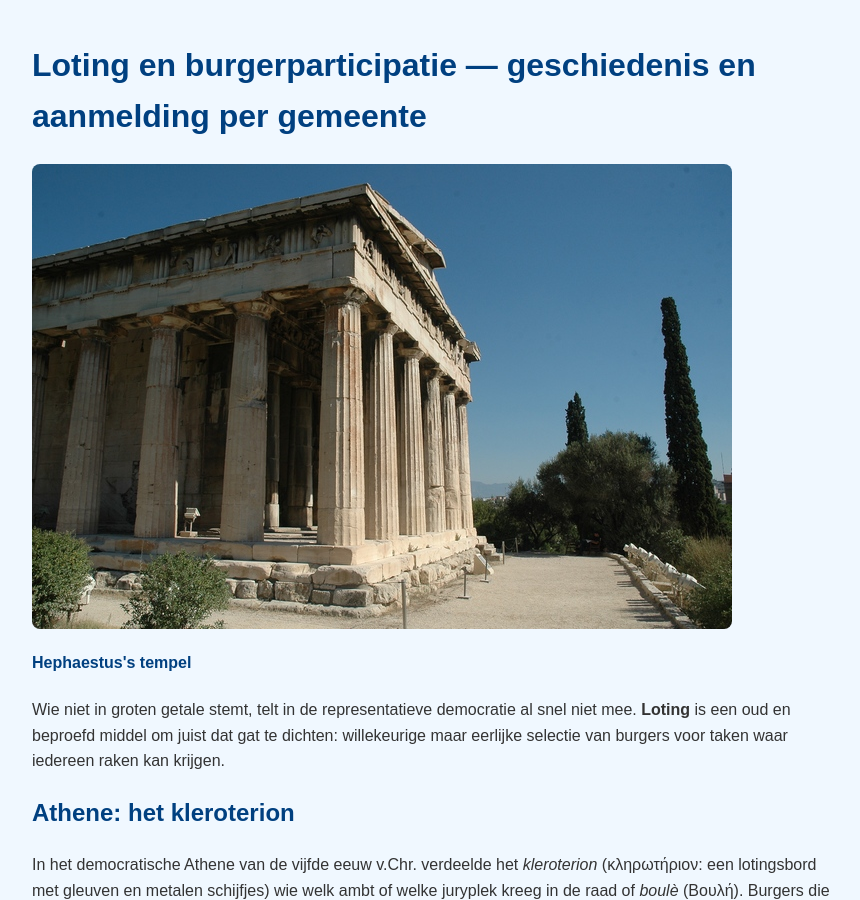
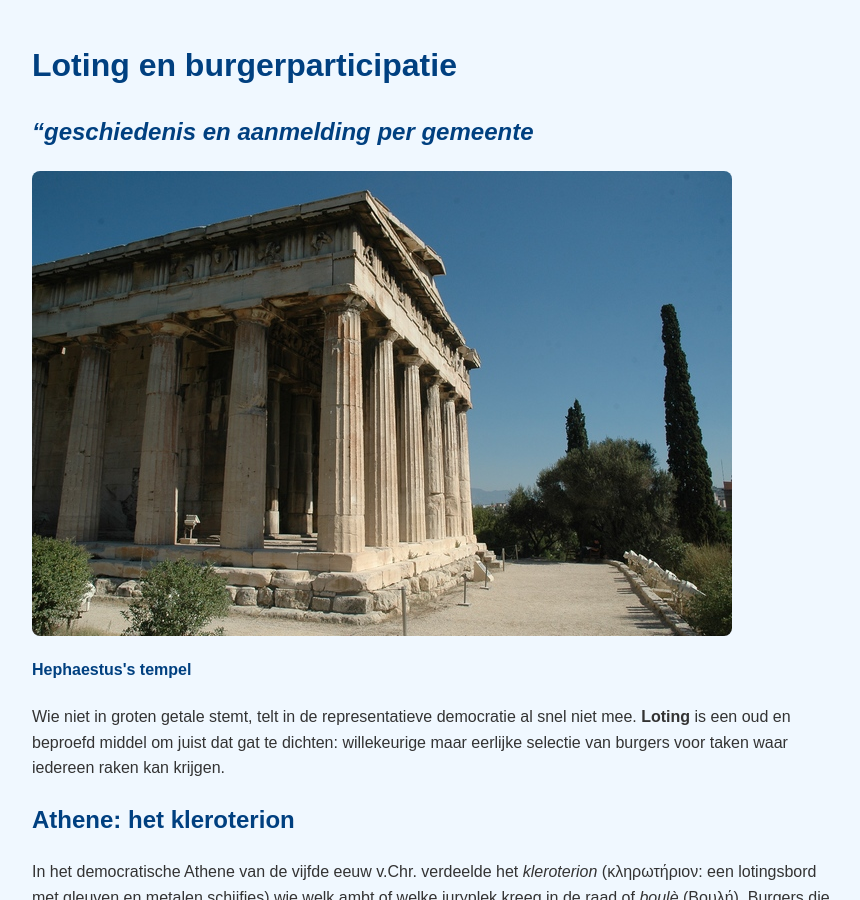
Before and after one commit to Klikblitser/VBBSKW, a Jekyll site: the page built from kleroterion.html, in a window 1280 px wide and 900 px high. Shown: the whole window, without its empty margins (208-1068 px from the left). Built offline with Jekyll 4.4.1, drawn with Linux system fonts in a browser that asks for light colours; some of the changed lines change nothing that is shown.

Commit message:
aanpassing

```diff
--- a/kleroterion.html
+++ b/kleroterion.html
@@ -21,7 +21,8 @@ description: Loting en burgerparticipatie — geschiedenis en aanmelding per gem
   }
 </style>
 
-<h1>Loting en burgerparticipatie — geschiedenis en aanmelding per gemeente</h1>
+<h1>Loting en burgerparticipatie</h1>
+<h2><i>&#8220;geschiedenis en aanmelding per gemeente</i></h2>
 
 <img src="Athene agora hephaistos's temple.jpg" alt="Hephaistos's temple in the Athenian Agora, where the kleroterion was used for loting">
 <h4>Hephaestus's tempel</h4>
```
